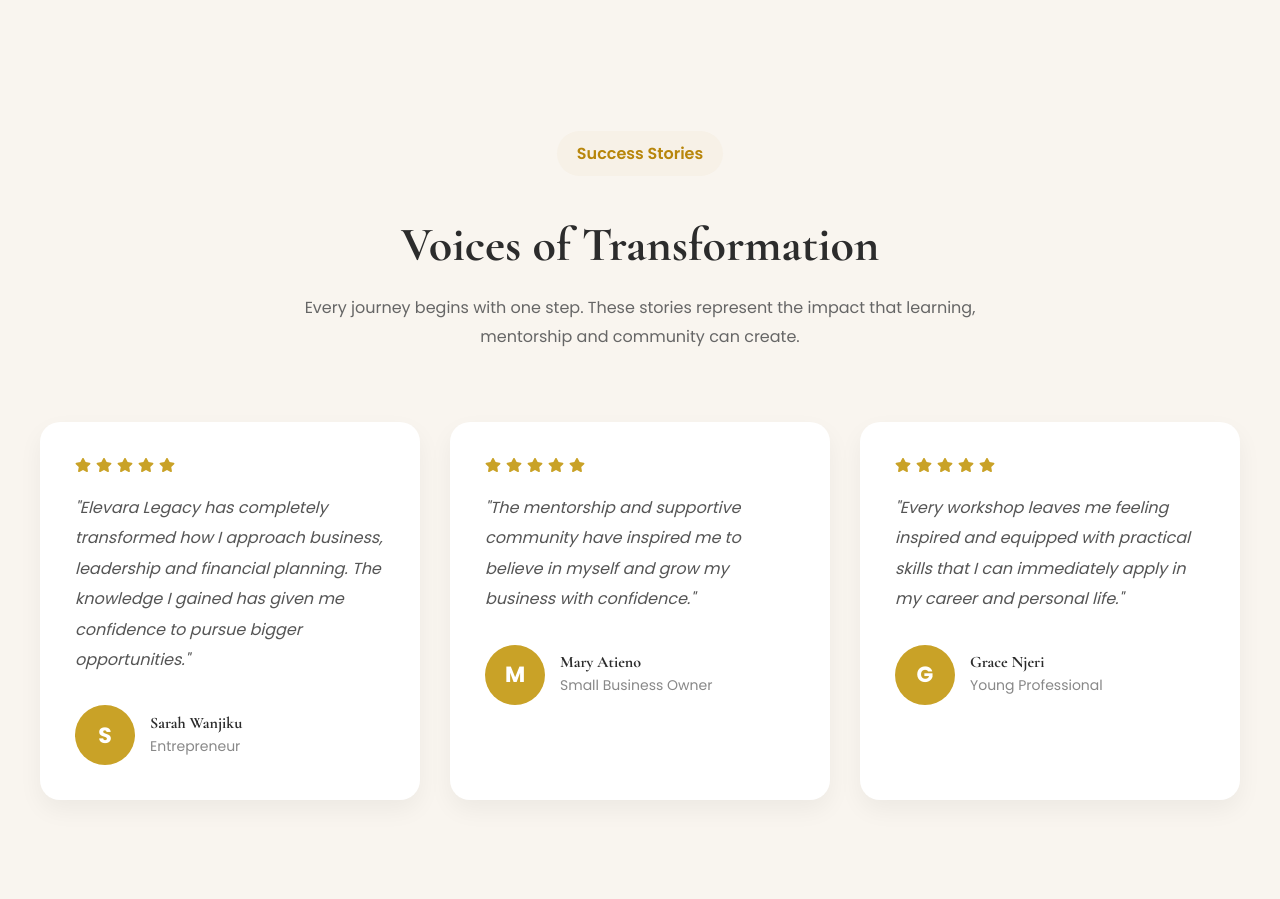
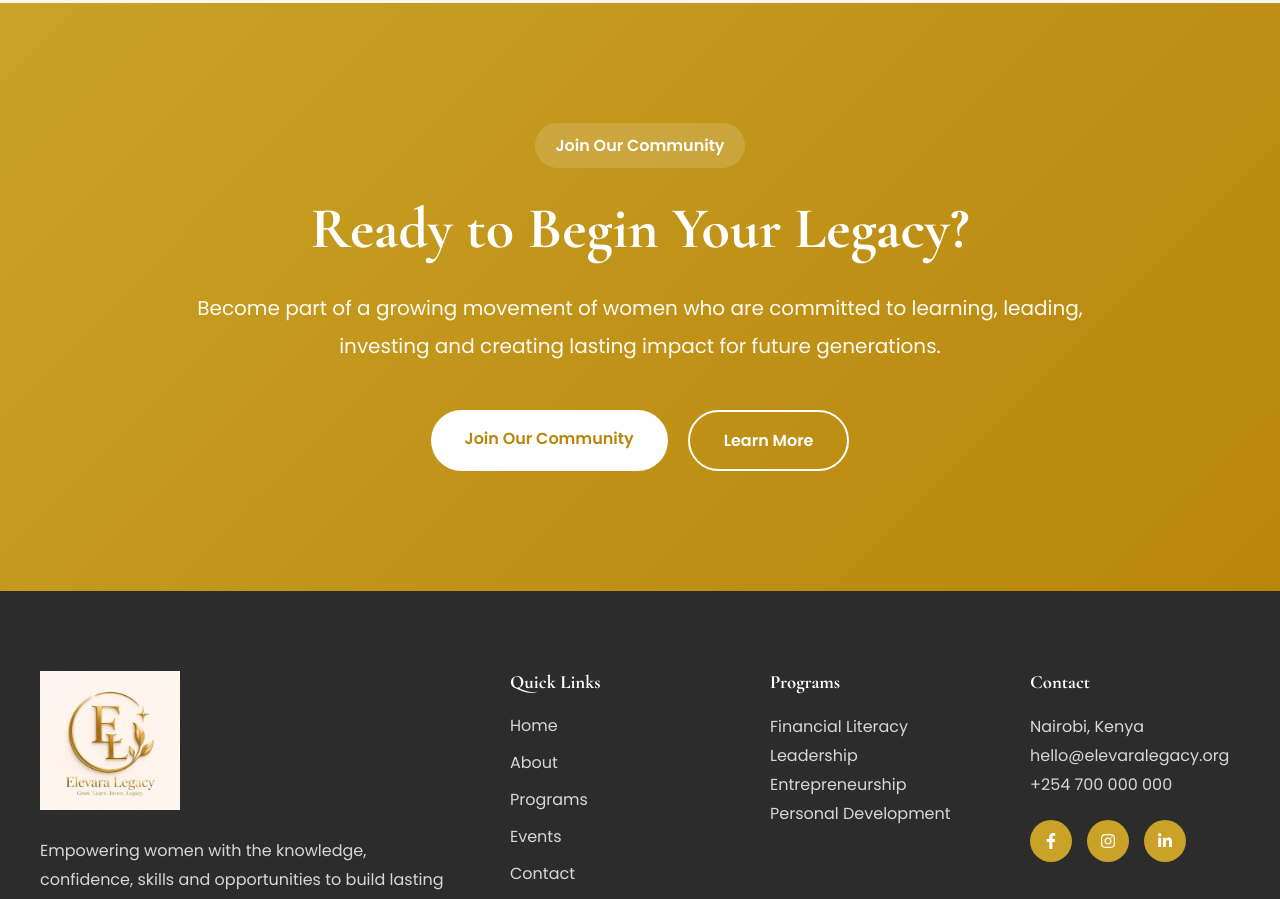
Before and after one commit to BRIAN-pixel275/elevara-legacy, a React (Vite) app: page / in a window 1280 px wide. Shown: the part 5360-6259 px from the top of the page. Built offline with nearby package versions, Linux system fonts and the light colour scheme.

Commit message:
refactor: replace Testimonials section with a link in ProgramsSection and remove Testimonials component

```diff
--- a/src/components/sections/ProgramsSection.jsx
+++ b/src/components/sections/ProgramsSection.jsx
@@ -1,3 +1,4 @@
+import { Link } from "react-router-dom";
 function ProgramsSection() {
 
     const programs = [
@@ -70,9 +71,12 @@ function ProgramsSection() {
 
                                 <p>{program.description}</p>
 
-                                <button>
-                                    Learn More →
-                                </button>
+                                <Link
+                                    to="/programs"
+                                    className="primary-btn"
+                                >
+                                    Learn More
+                                </Link>
 
                             </div>
 
--- a/src/components/sections/Testimonials.jsx
+++ /dev/null
@@ -1,104 +0,0 @@
-import { FaStar } from "react-icons/fa";
-
-function Testimonials() {
-
-    const testimonials = [
-
-        {
-            name: "Sarah Wanjiku",
-            role: "Entrepreneur",
-            message:
-                "Elevara Legacy has completely transformed how I approach business, leadership and financial planning. The knowledge I gained has given me confidence to pursue bigger opportunities."
-        },
-
-        {
-            name: "Mary Atieno",
-            role: "Small Business Owner",
-            message:
-                "The mentorship and supportive community have inspired me to believe in myself and grow my business with confidence."
-        },
-
-        {
-            name: "Grace Njeri",
-            role: "Young Professional",
-            message:
-                "Every workshop leaves me feeling inspired and equipped with practical skills that I can immediately apply in my career and personal life."
-        }
-
-    ];
-
-    return (
-
-        <section className="testimonials">
-
-            <div className="testimonials-container">
-
-                <div className="section-header">
-
-                    <span className="section-tag">
-                        Success Stories
-                    </span>
-
-                    <h2>
-                        Voices of Transformation
-                    </h2>
-
-                    <p>
-                        Every journey begins with one step.
-                        These stories represent the impact that
-                        learning, mentorship and community can create.
-                    </p>
-
-                </div>
-
-                <div className="testimonial-grid">
-
-                    {testimonials.map((item, index) => (
-
-                        <div className="testimonial-card" key={index}>
-
-                            <div className="stars">
-
-                                <FaStar />
-                                <FaStar />
-                                <FaStar />
-                                <FaStar />
-                                <FaStar />
-
-                            </div>
-
-                            <p className="quote">
-                                "{item.message}"
-                            </p>
-
-                            <div className="profile">
-
-                                <div className="avatar">
-                                    {item.name.charAt(0)}
-                                </div>
-
-                                <div>
-
-                                    <h4>{item.name}</h4>
-
-                                    <span>{item.role}</span>
-
-                                </div>
-
-                            </div>
-
-                        </div>
-
-                    ))}
-
-                </div>
-
-            </div>
-
-        </section>
-
-    );
-
-}
-
-export default Testimonials;
--- a/src/pages/Home.jsx
+++ b/src/pages/Home.jsx
@@ -4,7 +4,6 @@ import AboutSection from "../components/sections/AboutSection";
 import Pillars from "../components/sections/Pillars";
 import ProgramsSection from "../components/sections/ProgramsSection";
 import WhyChoose from "../components/sections/WhyChoose";
-import Testimonials from "../components/sections/Testimonials";
 import CTA from "../components/sections/CTA";
 
 function Home() {
@@ -25,7 +24,6 @@ function Home() {
       <Pillars />
       <ProgramsSection />
       <WhyChoose />
-      <Testimonials />
       <CTA />
     </>
   );
```
